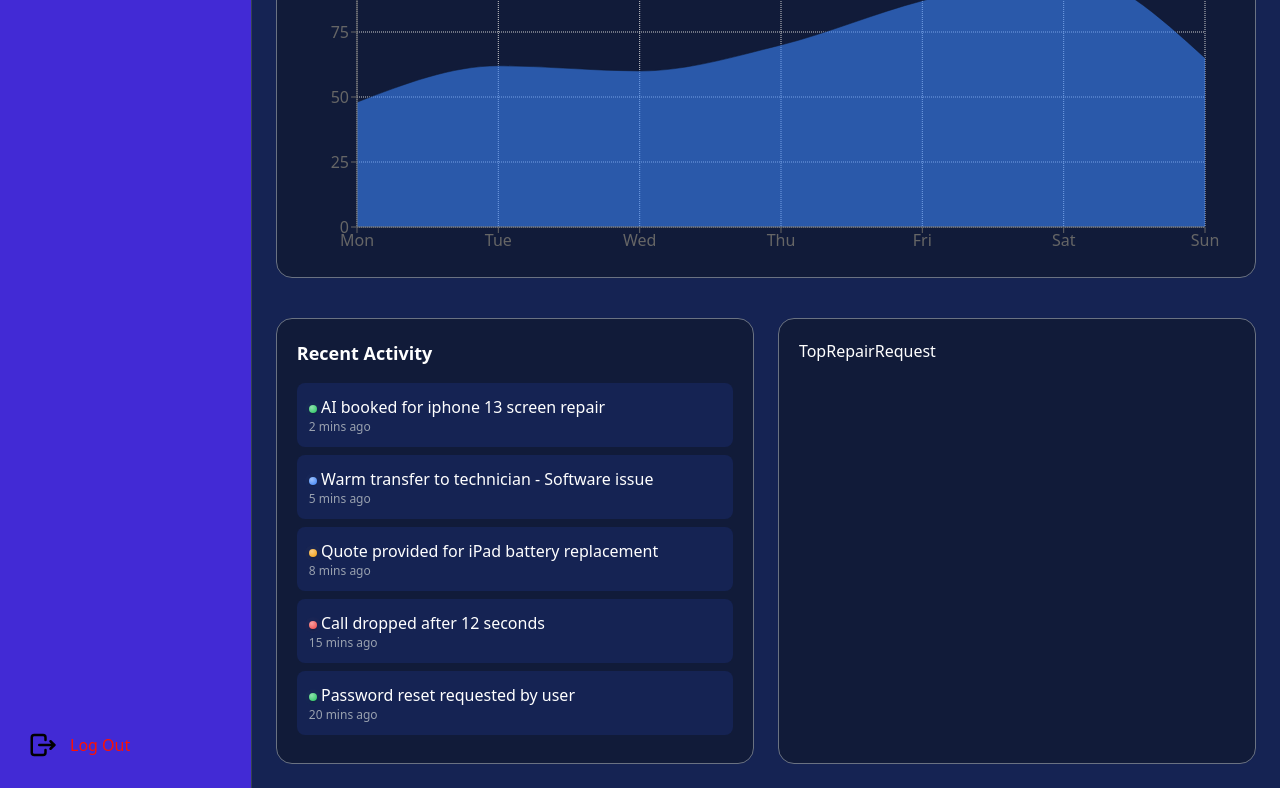
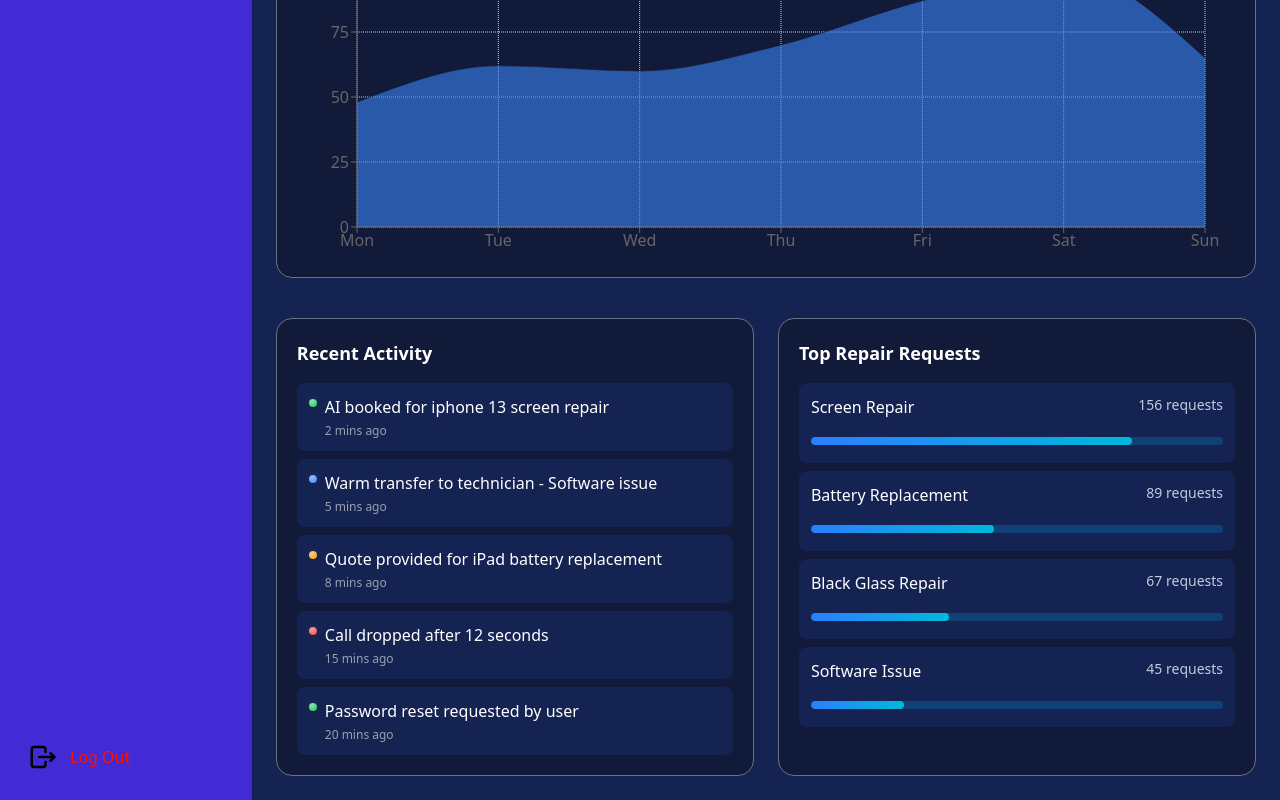
Before and after one commit to jibon49/Fire-dashboard, a React (Vite) app: page / in a window 1280 px wide. Shown: the part 624-1424 px from the top of the page. Built offline with nearby package versions, Linux system fonts and the light colour scheme.

Commit message:
Enhance RecentActivity and TopRepairRequest components with improved styling and layout; add gradient progress bar styles

```diff
--- a/src/index.css
+++ b/src/index.css
@@ -60,3 +60,11 @@
 .status-error {
   background-color: #ef4444;
 }
+
+.progress-info::-webkit-progress-value {
+  background: linear-gradient(to right, #2B7FFF, #00B8DB);
+}
+
+.progress-info::-moz-progress-bar {
+  background: linear-gradient(to right, #2B7FFF, #00B8DB);
+}
--- a/src/pages/Home/Home/Home.jsx
+++ b/src/pages/Home/Home/Home.jsx
@@ -9,7 +9,7 @@ const Home = () => {
     <div>
       <CardSection></CardSection>
       <ChartSection></ChartSection>
-      <div className='flex justify-between gap-6 flex-col lg:flex-row gap-5'>
+      <div className='flex justify-between gap-6 flex-col lg:flex-row'>
         <RecentActivity></RecentActivity>
         <TopRepairRequest></TopRepairRequest>
       </div>
--- a/src/pages/Home/Home/RecentActivity.jsx
+++ b/src/pages/Home/Home/RecentActivity.jsx
@@ -12,17 +12,22 @@ const RecentActivity = () => {
 
 
     return (
-        <div className="bg-bg-component p-5 rounded-2xl border border-gray-500 w-1/2 md:w-full">
-            <h1 className="text-lg font-semibold mb-4">Recent Activity</h1>
+        <div className="w-full lg:w-1/2 bg-bg-component p-4 sm:p-5 rounded-2xl border border-gray-500">
+            <h1 className="text-base sm:text-lg font-semibold mb-3 sm:mb-4">Recent Activity</h1>
             <div>
-                <ul className="">
+                <ul className="space-y-2">
                     {recentActivity.map((activity) => (
-                        <li className="bg-site-secondary p-3 rounded-lg mb-2" key={activity.id}>
-                            <div className="inline-grid *:[grid-area:1/1]">
-                                <div className={`status status-xs status-${activity.type} animate-ping`}></div>
-                                <div className={`status status-xs status-${activity.type}`}></div>
-                            </div> {activity.activity}
-                            <p className="text-gray-400 text-xs">{activity.time}</p>
+                        <li className="bg-site-secondary p-2 sm:p-3 rounded-lg" key={activity.id}>
+                            <div className="flex items-start gap-2">
+                                <div className="inline-grid *:[grid-area:1/1] mt-1 shrink-0">
+                                    <div className={`status status-xs status-${activity.type} animate-ping`}></div>
+                                    <div className={`status status-xs status-${activity.type}`}></div>
+                                </div>
+                                <div className="flex-1 min-w-0">
+                                    <p className="text-sm sm:text-base wrap-break-words">{activity.activity}</p>
+                                    <p className="text-gray-400 text-xs mt-1">{activity.time}</p>
+                                </div>
+                            </div>
                         </li>
                     ))}
                 </ul>
--- a/src/pages/Home/Home/TopRepairRequest.jsx
+++ b/src/pages/Home/Home/TopRepairRequest.jsx
@@ -1,7 +1,32 @@
 
 const TopRepairRequest = () => {
+
+    const topRepairRequestData = [
+        { id: 1, issue: 'Screen Repair', count: 156 },
+        { id: 2, issue: 'Battery Replacement', count: 89 },
+        { id: 3, issue: 'Black Glass Repair', count: 67 },
+        { id: 4, issue: 'Software Issue', count: 45 },
+    ]
+
+
   return (
-    <div className="w-1/2 md:w-full bg-bg-component p-5 rounded-2xl border border-gray-500">TopRepairRequest</div>
+    <div className="w-full lg:w-1/2 bg-bg-component p-4 sm:p-5 rounded-2xl border border-gray-500">
+        <h1 className="text-base sm:text-lg font-semibold mb-3 sm:mb-4">Top Repair Requests</h1>
+        <div>
+            <ul className="space-y-2">
+                {topRepairRequestData.map((request) => (
+                    <li key={request.id} className="bg-site-secondary p-2 sm:p-3 rounded-lg">
+                        <div className="flex flex-col sm:flex-row justify-between gap-1 sm:gap-2 mb-2">
+                            <span className="text-sm sm:text-base font-medium">{request.issue}</span>
+                            <span className="text-[#C0CCDD] text-xs sm:text-sm whitespace-nowrap">{request.count} requests</span>
+                        </div>
+                        <progress className="progress progress-info w-full h-2" value={request.count} max="200"></progress>
+
+                    </li>
+                ))}
+            </ul>
+        </div>
+    </div>
   )
 }
 
```
